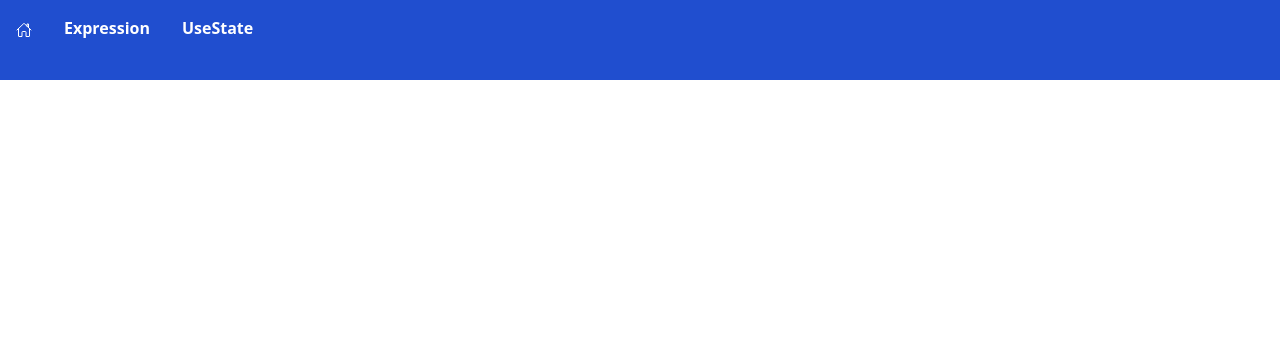
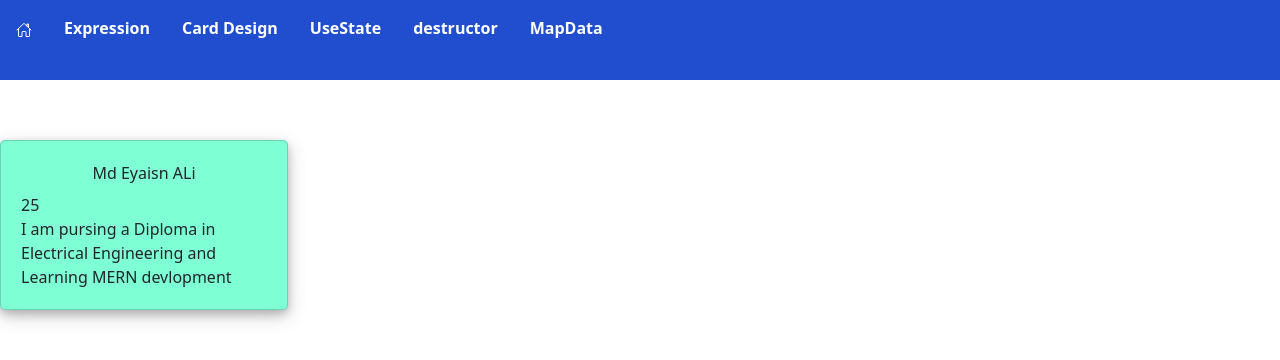
Before and after one commit to Eyasin81/React, a React (Vite) app: page /DesignCard in a window 1280 px wide. Before the commit this address had no page. Shown: the top 360 px of the page. Built offline with nearby package versions, Linux system fonts and the light colour scheme.

Commit message:
card ,Props ,Map

```diff
--- a/src/App.jsx
+++ b/src/App.jsx
@@ -5,8 +5,15 @@ import './Assets/bootstrap.min.css'
 import Home from './Pages/Home';
 import Expression from './Pages/4_JSX and JS Expression';
 import Nav from './Component/Nav/Nav';
+// 6 Card Design
 // videos-20 useState Method
 import UseState from './Pages/20_UseState';
+import DesignCard from './Pages/6_DesignCard';
+// Destructor Methods
+import Props from './Pages/8_props_Destru/Props';
+/* Map Data */
+import MapData from './Pages/9_MapData';
+
 const App = () => {
   return (
    <BrowserRouter>
@@ -14,7 +21,12 @@ const App = () => {
    <Routes>
    <Route path='/four' element={<Expression/>}/>
    <Route path='/' element={<Home/>}/>
-   <Route path='/useState' element={<UseState/>}/>
+   <Route path='/UseState' element={<UseState/>}/>
+   <Route path='/DesignCard' element={<DesignCard/>}/>
+
+   <Route path='/destructor' element={<Props/>}/>
+   <Route path='/Mapdata' element={<MapData/>}/>
+
    </Routes>
    </BrowserRouter>
   );
--- /dev/null
+++ b/src/Assets/css/6_DesignCard.css
@@ -0,0 +1,30 @@
+*{
+   margin: 0;
+   padding: 0;
+   box-sizing: border-box;
+   }
+
+   .card{
+      background-color:aquamarine;
+      margin-top:30px;
+      box-shadow:0 4px 8px 0 rgba(0, 0, 0, 0.2), 0 6px 20px 0 rgba(0, 0, 0, 0.19);
+      padding:20px;
+      display:inline-block;
+      width:25%;
+      height:auto;
+      border-radius: 5px;
+      margin-top: 60px;
+   }
+
+   .card-title{
+      text-align:center;
+   }
+   .card-des{
+      text-align:justify;
+      line-height:1em;
+      margin-top: 1px;
+   }
+   .card-footer{
+      text-align:center;
+      font-weight:bold;
+   }
--- a/src/Component/Nav/Nav.jsx
+++ b/src/Component/Nav/Nav.jsx
@@ -7,7 +7,10 @@ const Nav = () => {
     <nav>
     <NavLink to='/' className='nav-link'><IoHomeOutline/></NavLink>
     <NavLink to='/four' className='nav-link'>Expression</NavLink>
+    <NavLink to='/designCard' className='nav-link'>Card Design</NavLink>
     <NavLink to='/useState' className='nav-link'>UseState</NavLink>
+    <NavLink to='/destructor' className='nav-link'>destructor</NavLink>
+    <NavLink to='/Mapdata' className='nav-link'>MapData</NavLink>
     </nav>
 
    );
--- /dev/null
+++ b/src/Pages/6_DesignCard.jsx
@@ -0,0 +1,18 @@
+import React from 'react';
+import '../Assets/css/6_DesignCard.css'
+const DesignCard = () => {
+   let MyName="Md Eyaisn ALi"
+   let myAge="25"
+   let Details="I am pursing a Diploma in Electrical Engineering and Learning MERN devlopment"
+   return (
+
+      <div className='card'>
+      <div className="card-title">{MyName}</div>
+      <div className="des">{myAge}</div>
+      <div className="footer">{Details}</div>
+   </div>
+
+   );
+};
+
+export default DesignCard;
--- /dev/null
+++ b/src/Pages/8_props_Destru/Card.jsx
@@ -0,0 +1,22 @@
+import React from 'react';
+import './card.css'
+const Card = (props) => {
+  const {name,des}=props
+   return (
+     <div className="card">
+       <img src="../../Assets/img/eyasin.jpg" alt="" className='card-img-top'/>
+       <div className="card-body">
+         <h5 className="card-title">{props.name}</h5>
+         <h6 className="card-subtitle mb-2 text-muted ">{props.des}</h6>
+         <p className="card-text">Some quick example text to build on the card title and make up the bulk of the card's content.</p>
+         b5
+       </div>
+     </div>
+   )
+}
+
+export default Card;
+/*
+.ca
+
+*/
--- /dev/null
+++ b/src/Pages/8_props_Destru/Props.jsx
@@ -0,0 +1,14 @@
+import React from 'react';
+import Card from './Card'
+const Props = () => {
+   return (
+      <div>
+         <Card name="Eyasin ALi" des="MERN"/>
+         <Card name="Abdul Alim" des="Web Devoloper"/>
+         <Card name="Roni" des="Software"/>
+
+      </div>
+   );
+};
+
+export default Props;
--- /dev/null
+++ b/src/Pages/8_props_Destru/card.css
@@ -0,0 +1,3 @@
+.card{
+  width:18rem
+}
--- /dev/null
+++ b/src/Pages/9_MapData.jsx
@@ -0,0 +1,38 @@
+import React from 'react';
+const MyId=[
+   {
+      name:"eyains",
+      "age":25,
+      "City":"Naogaon"
+   },
+   {
+
+      name:"Abdur Rahman",
+      "age":20,
+      "City":"DinajPur"
+   },
+   {
+      name:"Noyon",
+      "age":24,
+      "City":"Khulna"
+   }
+]
+const MapData = () => {
+   return (
+      <div>
+         {
+           MyId.map((data,index)=>{
+            return(
+           <div  key={index}>
+               <h1>{data.name}</h1>
+               <h1>{data.age}</h1>
+               <h1>{data.City}</h1>
+           </div>
+            )
+           })
+         }
+      </div>
+   );
+};
+
+export default MapData;
```
Also changed, not shown: src/Assets/img/eyasin.jpg (added).
